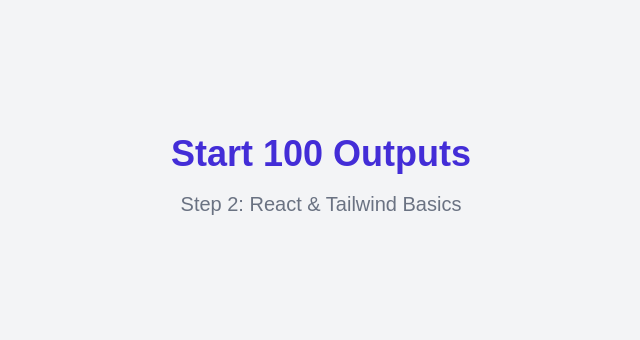
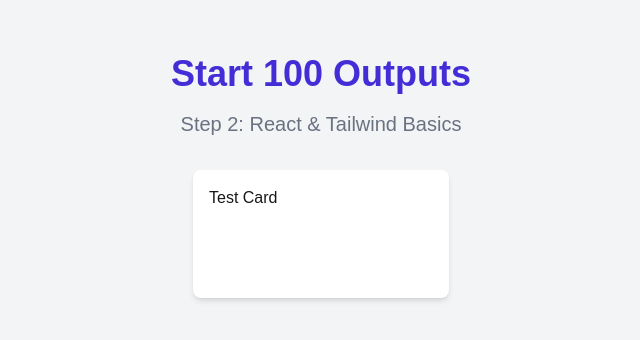
Before and after one commit to Akagamisora/next-100-outputs-app, a Next.js app: page / in a window 1280 px wide. Shown: the part 224-564 px from the top of the page, without its empty margins (319-959 px from the left). Built offline with nearby package versions, Linux system fonts and the light colour scheme.

Commit message:
012完了

```diff
--- a/src/app/page.tsx
+++ b/src/app/page.tsx
@@ -5,6 +5,10 @@
       <p className="text-xl text-gray-500 mt-4">
         Step 2: React & Tailwind Basics
       </p>
+
+      <div className="mt-8 w-64 h-32 bg-white p-4 rounded-lg shadow-md">
+        Test Card
+      </div>
     </main>
   );
 }
```
